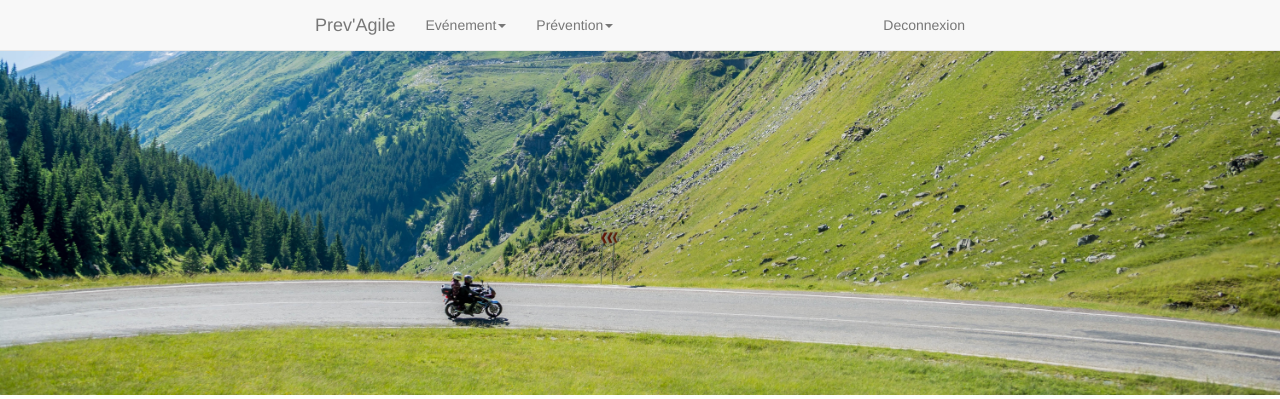
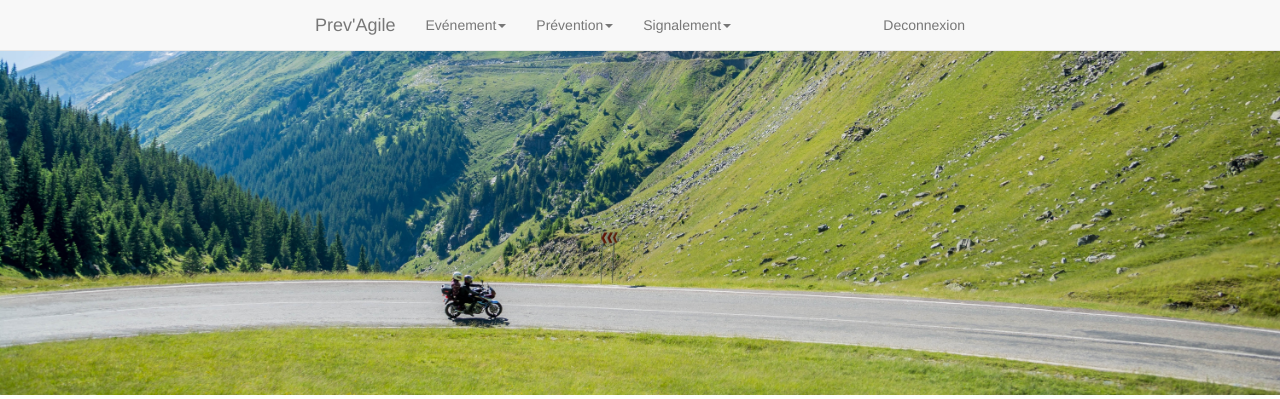
Before and after one commit to DimGael/nuitInfoTeamJbzz, a PHP site: page /index.php in a window 1280 px wide. Shown: the top 399 px of the page. Run offline with PHP 8.4, Linux system fonts and the light colour scheme; the visitor is signed in with stand-in values (Sample User, id 1).

Commit message:
menu changé

```diff
--- a/include/menu.inc.php
+++ b/include/menu.inc.php
@@ -33,6 +33,14 @@
             <li><a href="#">Risques</a></li>
           </ul>
         </li>
+        <li class="dropdown">
+          <a href="#" class="dropdown-toggle" data-toggle="dropdown" role="button" aria-haspopup="true" aria-expanded="false">Signalement<span class="caret"></span></a>
+          <ul class="dropdown-menu">
+            <li><a href="#">Lister signalements</a></li>
+            <li><a href="#">Ajouter signalement</a></li>
+            <li><a href="#">Risques</a></li>
+          </ul>
+        </li>
       </ul>
       <ul class="nav navbar-nav navbar-right">
         <li><a href="./index.php?page=12">Deconnexion</a></li>
```
